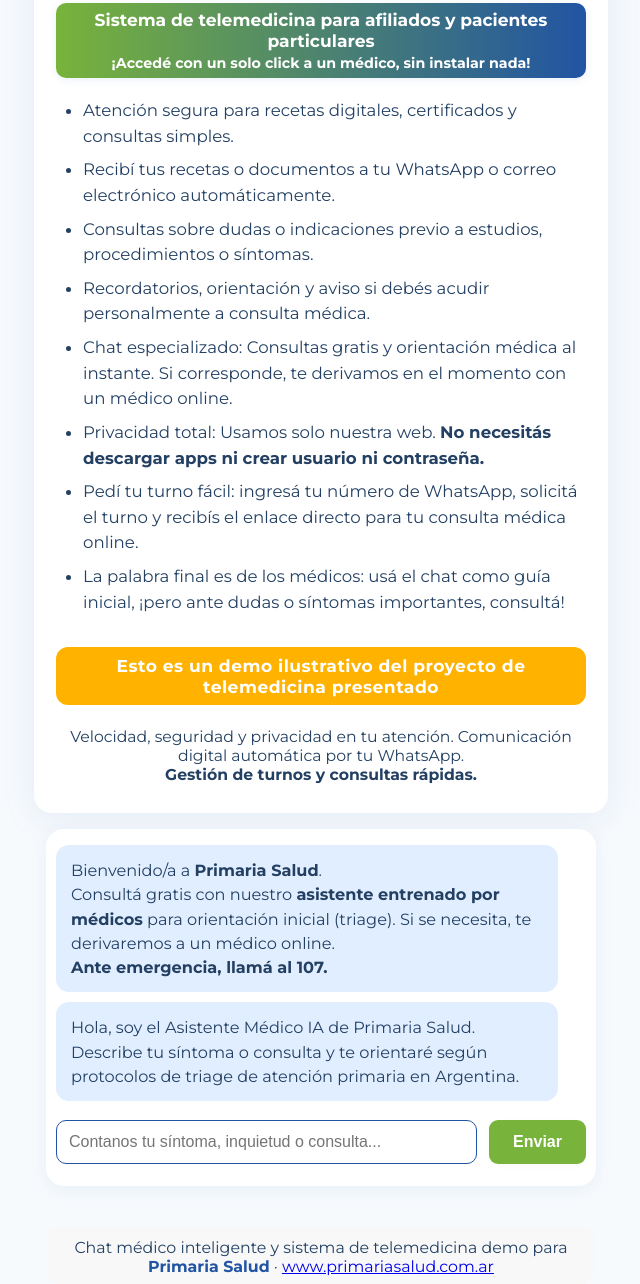
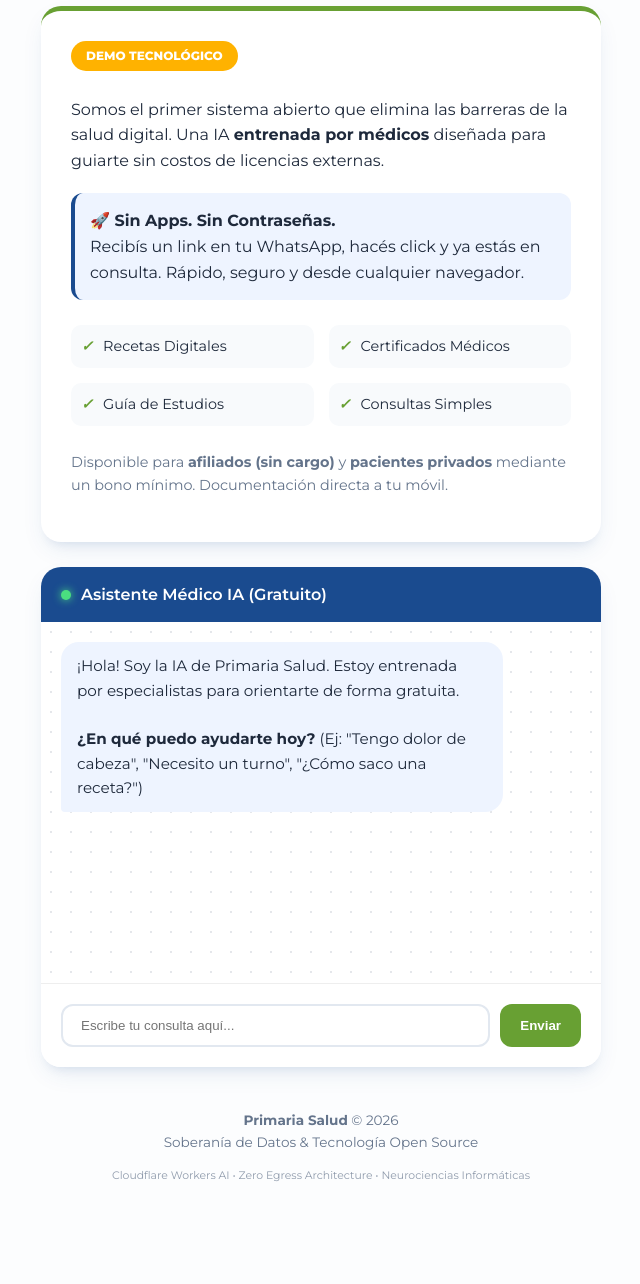
Before and after one commit to GrupoStarTres/prechat, a website: page public/index.html in a window 1280 px wide. Shown: the part 273-1557 px from the top of the page, without its empty margins (319-959 px from the left). After the commit the page ends 1508 px from the top, so only its background shows below. Drawn offline with Linux system fonts and the light colour scheme.

Commit message:
Actualizar index.html

```diff
--- a/public/index.html
+++ b/public/index.html
@@ -3,231 +3,337 @@
 <head>
   <meta charset="UTF-8" />
   <meta name="viewport" content="width=device-width, initial-scale=1.0" />
-  <title>Primaria Salud | Telemedicina y Chat Médico</title>
-  <link rel="stylesheet" href="https://fonts.googleapis.com/css?family=Montserrat:400,700&display=swap">
+  <title>Primaria Salud | Telemedicina de Próxima Generación</title>
+  <link rel="stylesheet" href="https://fonts.googleapis.com/css?family=Montserrat:400,600,700,800&display=swap">
   <style>
     :root {
-      --ps-blue: #2154a3;
-      --ps-green: #78b33b;
-      --ps-light: #f7fafd;
-      --ps-gray: #e7ecef;
-      --ps-dark: #234063;
-      --ps-accent: #FFB200;
-      --radius: 18px;
+      --ps-blue: #1a4b8f;
+      --ps-blue-light: #eef4ff;
+      --ps-green: #68a033;
+      --ps-green-hover: #56852a;
+      --ps-light: #fcfdfe;
+      --ps-dark: #1e293b;
+      --ps-accent: #ffb200;
+      --radius: 20px;
+      --shadow: 0 10px 25px -5px rgba(26, 75, 143, 0.1), 0 8px 10px -6px rgba(26, 75, 143, 0.1);
     }
-    html,body {
-      height: 100%;
+
+    * { box-sizing: border-box; }
+
+    body {
       margin: 0;
-      font-family: 'Montserrat', Arial, Helvetica, sans-serif;
+      font-family: 'Montserrat', sans-serif;
       background: var(--ps-light);
       color: var(--ps-dark);
+      line-height: 1.6;
     }
-    .landing {
-      max-width: 530px;
-      margin: 36px auto 16px auto;
-      background: #fff;
-      padding: 32px 22px 26px 22px;
+
+    .container {
+      max-width: 600px;
+      margin: 0 auto;
+      padding: 20px;
+    }
+
+    /* --- Header & Logo --- */
+    header {
+      text-align: center;
+      padding: 40px 20px 20px;
+    }
+
+    .logo-container {
+      background: white;
+      width: 90px;
+      height: 90px;
+      border-radius: 25%;
+      display: flex;
+      align-items: center;
+      justify-content: center;
+      margin: 0 auto 20px;
+      box-shadow: var(--shadow);
+    }
+
+    .logo-svg { width: 60px; height: 60px; }
+
+    h1 {
+      font-size: 2.2em;
+      font-weight: 800;
+      margin: 0;
+      color: var(--ps-blue);
+      letter-spacing: -1px;
+    }
+
+    .tagline {
+      font-size: 1.1em;
+      color: var(--ps-green);
+      font-weight: 600;
+      margin-top: 5px;
+    }
+
+    /* --- Feature Cards --- */
+    .hero-card {
+      background: white;
+      padding: 30px;
       border-radius: var(--radius);
-      box-shadow: 0 6px 36px rgba(33,84,163,0.09);
-      text-align: center;
+      box-shadow: var(--shadow);
+      margin-bottom: 25px;
+      border-top: 5px solid var(--ps-green);
     }
-    .logo-svg {
-      display: block;
-      margin: 0 auto 14px auto;
-      width: 72px;
-      height: 72px;
+
+    .highlight-box {
+      background: var(--ps-blue-light);
+      padding: 15px;
+      border-radius: 12px;
+      margin: 20px 0;
+      border-left: 4px solid var(--ps-blue);
+      text-align: left;
     }
-    h1 {
-      font-size: 2.1em;
+
+    .grid-features {
+      display: grid;
+      grid-template-columns: 1fr 1fr;
+      gap: 15px;
+      margin: 25px 0;
+      text-align: left;
+    }
+
+    .feature-item {
+      font-size: 0.9em;
+      padding: 10px;
+      background: #f8fafc;
+      border-radius: 10px;
+      display: flex;
+      align-items: center;
+      gap: 10px;
+    }
+
+    .feature-item i { color: var(--ps-green); font-weight: bold; }
+
+    /* --- Floating Demo Badge --- */
+    .demo-badge {
+      display: inline-block;
+      background: var(--ps-accent);
+      color: white;
+      padding: 5px 15px;
+      border-radius: 50px;
+      font-size: 0.75em;
       font-weight: 800;
-      margin: 0 0 13px 0;
-      color: var(--ps-blue);
+      text-transform: uppercase;
+      margin-bottom: 10px;
     }
-    .promo {
-      color: var(--ps-green);
-      font-weight: bold;
-      font-size: 1.13em;
-      margin-bottom: 8px;
-      letter-spacing: 0.5px;
-    }
-    .landing ul {
-      text-align: left;
-      padding: 0 0 0 17px;
-      margin: 20px 0 20px 10px;
-    }
-    .landing ul li {
-      font-size: 1.04em;
-      margin: 8px 0;
-      line-height: 1.54;
-    }
-    .demo {
-      background: var(--ps-accent);
-      color: #fff;
-      border-radius: 12px;
-      padding: 8px 10px;
-      font-size: 1.07em;
-      display: inline-block;
-      margin-top: 12px;
-      margin-bottom: 2px;
-      font-weight: bold;
-      letter-spacing: .5px;
-    }
-    .privacy-text {
-      color: var(--ps-dark);
-      font-size: .98em;
-      margin-top: 20px;
-      margin-bottom: 3px;
-    }
-    .tele-banner {
-      margin: 22px 0 13px 0;
-      background: linear-gradient(90deg, var(--ps-green) 0%, var(--ps-blue) 100%);
-      color: #fff;
-      border-radius: 10px;
-      padding: 6px 0;
-      font-weight: bold;
-      font-size: 1.07em;
-      box-shadow: 0 2px 8px rgba(33,84,163,.09);
-    }
-    .chat-container {
-      background: #fff;
-      max-width: 530px;
-      margin: 0 auto 40px auto;
+
+    /* --- Chat Interface --- */
+    .chat-wrapper {
+      background: white;
+      border-radius: var(--radius);
+      box-shadow: var(--shadow);
+      overflow: hidden;
       display: flex;
       flex-direction: column;
-      border-radius: var(--radius);
-      box-shadow: 0 4px 18px rgba(33,84,163,.065);
-      padding: 11px 10px 0 10px;
+      height: 500px;
     }
+
+    .chat-header {
+      background: var(--ps-blue);
+      color: white;
+      padding: 15px 20px;
+      font-weight: 600;
+      display: flex;
+      align-items: center;
+      gap: 10px;
+    }
+
+    .status-dot {
+      width: 10px;
+      height: 10px;
+      background: #4ade80;
+      border-radius: 50%;
+      box-shadow: 0 0 8px #4ade80;
+    }
+
+    #chat-messages {
+      flex: 1;
+      padding: 20px;
+      overflow-y: auto;
+      display: flex;
+      flex-direction: column;
+      gap: 12px;
+      background-image: radial-gradient(#e5e7eb 1px, transparent 1px);
+      background-size: 20px 20px;
+    }
+
     .message {
-      border-radius: 13px;
-      margin: 5px 0;
-      padding: 13px 15px;
-      max-width: 89%;
-      line-height: 1.5;
-      font-size: 1.01em;
-      word-break: break-word;
+      max-width: 85%;
+      padding: 12px 16px;
+      border-radius: 18px;
+      font-size: 0.95em;
+      position: relative;
     }
+
     .assistant {
-      background: #e1eeff;
+      background: var(--ps-blue-light);
       color: var(--ps-dark);
       align-self: flex-start;
+      border-bottom-left-radius: 4px;
     }
+
     .user {
       background: var(--ps-blue);
-      color: #fff;
+      color: white;
       align-self: flex-end;
+      border-bottom-right-radius: 4px;
     }
+
     .input-area {
+      padding: 20px;
+      background: white;
       display: flex;
-      gap: 12px;
-      padding: 14px 0 22px 0;
+      gap: 10px;
+      border-top: 1px solid #eee;
     }
-    input {
+
+    input[type="text"] {
       flex: 1;
-      padding: 12px;
-      border-radius: 10px;
-      border: 1px solid var(--ps-blue);
+      padding: 12px 18px;
+      border: 2px solid #e2e8f0;
+      border-radius: 12px;
       outline: none;
-      font-size: 1em;
+      transition: border-color 0.2s;
     }
+
+    input[type="text"]:focus { border-color: var(--ps-blue); }
+
     button#send-button {
       background: var(--ps-green);
-      color: #fff;
+      color: white;
       border: none;
-      padding: 0 24px;
-      border-radius: 9px;
+      padding: 0 20px;
+      border-radius: 12px;
+      font-weight: 700;
       cursor: pointer;
-      font-weight: bold;
-      font-size: 1em;
-      box-shadow: 0 2px 6px rgba(120,179,59,0.04);
-      transition: background 0.18s;
+      transition: 0.3s;
     }
-    button#send-button:hover {
-      background: #93ce51;
+
+    button#send-button:hover { background: var(--ps-green-hover); }
+
+    /* --- Footer --- */
+    footer {
+      text-align: center;
+      padding: 30px 20px;
+      font-size: 0.85em;
+      color: #64748b;
     }
-    .typing {
-      font-size: .95em;
-      color: var(--ps-green);
-      margin-bottom: 2px;
-      display: none;
-      font-style: italic;
+
+    .tech-stack {
+      margin-top: 10px;
+      font-size: 0.8em;
+      opacity: 0.7;
     }
-    .footer {
-      max-width: 530px;
-      background: #f8f8f8;
-      color: var(--ps-dark);
-      font-size: .99em;
-      text-align: center;
-      padding: 12px 8px 8px 8px;
-      margin: 0 auto 24px auto;
-      border-radius: 9px;
-      margin-bottom: 2vw;
-    }
-    .footer strong { color: var(--ps-blue);}
-    @media (max-width: 700px) {
-      .landing, .footer, .chat-container { max-width: 99vw; padding-left: 2vw; padding-right: 2vw; }
-      .logo-svg { width: 60px; height: 60px;}
+
+    @media (max-width: 480px) {
+      .grid-features { grid-template-columns: 1fr; }
+      h1 { font-size: 1.8em; }
     }
   </style>
 </head>
 <body>
-  <div class="landing">
-    <svg class="logo-svg" viewBox="0 0 108 108" xmlns="http://www.w3.org/2000/svg">
-      <circle cx="54" cy="54" r="50" fill="#2154a3"/>
-      <rect x="44" y="23" width="20" height="63" rx="7" fill="#78b33b"/>
-      <rect x="23" y="44" width="63" height="20" rx="7" fill="#78b33b"/>
-      <circle cx="54" cy="54" r="19" fill="#fff" opacity=".95"/>
-      <circle cx="54" cy="54" r="12" fill="#78b33b" />
-    </svg>
+
+<div class="container">
+  <header>
+    <div class="logo-container">
+      <svg class="logo-svg" viewBox="0 0 108 108" xmlns="http://www.w3.org/2000/svg">
+        <circle cx="54" cy="54" r="50" fill="#1a4b8f"/>
+        <rect x="44" y="23" width="20" height="63" rx="7" fill="#68a033"/>
+        <rect x="23" y="44" width="63" height="20" rx="7" fill="#68a033"/>
+        <circle cx="54" cy="54" r="15" fill="#fff" />
+      </svg>
+    </div>
     <h1>Primaria Salud</h1>
-    <div class="promo">Sistema de chat bot entrenado por médicos para guiarte</div>
-    <div class="tele-banner">
-      Sistema de telemedicina para afiliados y pacientes particulares<br>
-      <small>¡Accedé con un solo click a un médico, sin instalar nada!</small>
+    <div class="tagline">Telemedicina Humana & Inteligente</div>
+  </header>
+
+  <section class="hero-card">
+    <div class="demo-badge">Demo Tecnológico</div>
+    <p>Somos el primer sistema abierto que elimina las barreras de la salud digital. Una IA <strong>entrenada por médicos</strong> diseñada para guiarte sin costos de licencias externas.</p>
+
+    <div class="highlight-box">
+      <strong>🚀 Sin Apps. Sin Contraseñas.</strong><br>
+      Recibís un link en tu WhatsApp, hacés click y ya estás en consulta. Rápido, seguro y desde cualquier navegador.
     </div>
-    <ul>
-      <li>Atención segura para recetas digitales, certificados y consultas simples.</li>
-      <li>Recibí tus recetas o documentos a tu WhatsApp o correo electrónico automáticamente.</li>
-      <li>Consultas sobre dudas o indicaciones previo a estudios, procedimientos o síntomas.</li>
-      <li>Recordatorios, orientación y aviso si debés acudir personalmente a consulta médica.</li>
-      <li>
-        Chat especializado: Consultas gratis y orientación médica al instante.
-        Si corresponde, te derivamos en el momento con un médico online.
-      </li>
-      <li>
-        Privacidad total: Usamos solo nuestra web.
-        <b>No necesitás descargar apps ni crear usuario ni contraseña.</b>
-      </li>
-      <li>
-        Pedí tu turno fácil: ingresá tu número de WhatsApp, solicitá el turno y recibís el enlace directo para tu consulta médica online.
-      </li>
-      <li>
-        La palabra final es de los médicos: usá el chat como guía inicial, ¡pero ante dudas o síntomas importantes, consultá!
-      </li>
-    </ul>
-    <div class="demo">Esto es un demo ilustrativo del proyecto de telemedicina presentado</div>
-    <div class="privacy-text">
-      Velocidad, seguridad y privacidad en tu atención. Comunicación digital automática por tu WhatsApp.<br>
-      <strong>Gestión de turnos y consultas rápidas.</strong>
+
+    <div class="grid-features">
+      <div class="feature-item"><i>✓</i> Recetas Digitales</div>
+      <div class="feature-item"><i>✓</i> Certificados Médicos</div>
+      <div class="feature-item"><i>✓</i> Guía de Estudios</div>
+      <div class="feature-item"><i>✓</i> Consultas Simples</div>
     </div>
-  </div>
-  <div class="chat-container">
-    <div class="message assistant">
-      Bienvenido/a a <b>Primaria Salud</b>.<br>
-      Consultá gratis con nuestro <b>asistente entrenado por médicos</b> para orientación inicial (triage). Si se necesita, te derivaremos a un médico online.<br>
-      <b>Ante emergencia, llamá al 107.</b>
+
+    <p style="font-size: 0.9em; color: #64748b;">
+      Disponible para <strong>afiliados (sin cargo)</strong> y <strong>pacientes privados</strong> mediante un bono mínimo. Documentación directa a tu móvil.
+    </p>
+  </section>
+
+  <div class="chat-wrapper">
+    <div class="chat-header">
+      <div class="status-dot"></div>
+      Asistente Médico IA (Gratuito)
     </div>
-    <div id="chat-messages"></div>
-    <div id="typing-indicator" class="typing">Escribiendo...</div>
-    <form class="input-area" id="chat-form" autocomplete="off">
-      <input type="text" id="user-input" placeholder="Contanos tu síntoma, inquietud o consulta..." autocomplete="off" />
+
+    <div id="chat-messages">
+      <div class="message assistant">
+        ¡Hola! Soy la IA de Primaria Salud. Estoy entrenada por especialistas para orientarte de forma gratuita.<br><br>
+        <strong>¿En qué puedo ayudarte hoy?</strong> (Ej: "Tengo dolor de cabeza", "Necesito un turno", "¿Cómo saco una receta?")
+      </div>
+    </div>
+
+    <div id="typing-indicator" style="display:none; padding: 0 20px 10px; font-size: 0.8em; color: var(--ps-green); font-style: italic;">La IA está analizando tu consulta...</div>
+
+    <form class="input-area" id="chat-form">
+      <input type="text" id="user-input" placeholder="Escribe tu consulta aquí..." required autocomplete="off">
       <button id="send-button" type="submit">Enviar</button>
     </form>
   </div>
-  <div class="footer">
-    Chat médico inteligente y sistema de telemedicina demo para <strong>Primaria Salud</strong> ·
-    <a href="https://www.primariasalud.com.ar" target="_blank">www.primariasalud.com.ar</a>
-  </div>
-  <script src="chat.js"></script>
+
+  <footer>
+    <p><strong>Primaria Salud</strong> &copy; 2026<br>
+    Soberanía de Datos & Tecnología Open Source</p>
+    <div class="tech-stack">
+      Cloudflare Workers AI • Zero Egress Architecture • Neurociencias Informáticas
+    </div>
+  </footer>
+</div>
+
+<script>
+  // Script básico para simular comportamiento del demo
+  const chatForm = document.getElementById('chat-form');
+  const userInput = document.getElementById('user-input');
+  const chatMessages = document.getElementById('chat-messages');
+  const typingIndicator = document.getElementById('typing-indicator');
+
+  chatForm.addEventListener('submit', (e) => {
+    e.preventDefault();
+    const text = userInput.value.trim();
+    if(!text) return;
+
+    // Agregar mensaje de usuario
+    appendMessage(text, 'user');
+    userInput.value = '';
+
+    // Simular respuesta de IA
+    typingIndicator.style.display = 'block';
+    setTimeout(() => {
+      typingIndicator.style.display = 'none';
+      appendMessage("Gracias por tu consulta. Esta es una demostración de la velocidad de respuesta de nuestra arquitectura. Los médicos de Primaria Salud están entrenando este modelo para darte la mejor orientación.", 'assistant');
+    }, 1500);
+  });
+
+  function appendMessage(text, side) {
+    const div = document.createElement('div');
+    div.className = `message ${side}`;
+    div.innerText = text;
+    chatMessages.appendChild(div);
+    chatMessages.scrollTop = chatMessages.scrollHeight;
+  }
+</script>
+
 </body>
 </html>
```
